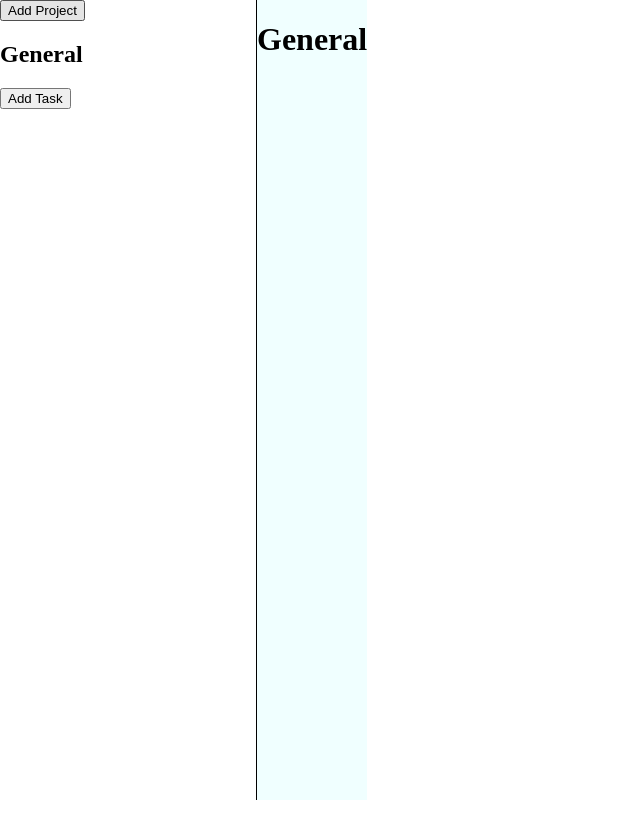
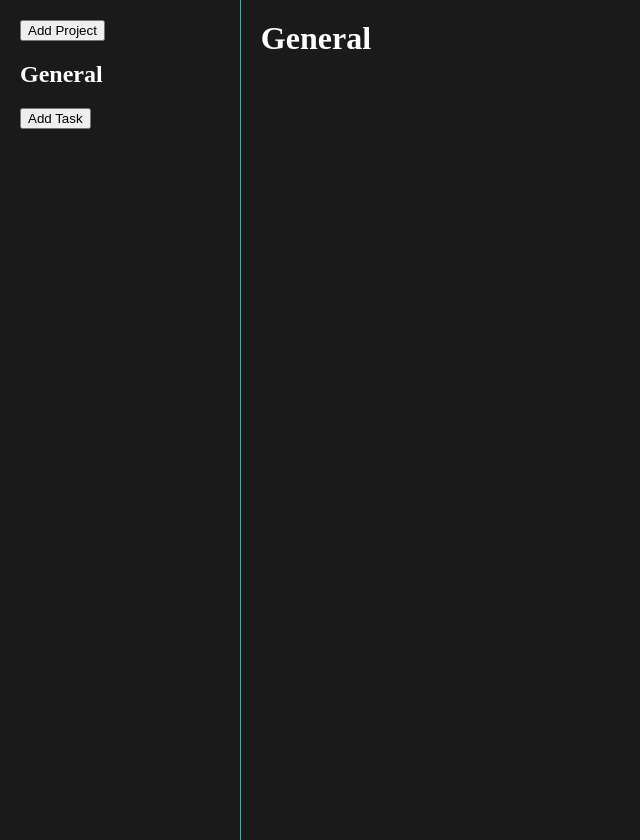
Before and after one commit to cmchen678/todo-list, a website built with webpack: page src/template.html in a window 1280 px wide. Shown: the whole page, without its empty margins (0-640 px from the left). Before the commit the page ends 800 px from the top, so only its background shows below. Built offline with nearby package versions, Linux system fonts and the light colour scheme.

Commit message:
add css colors and grid layout to task display

```diff
--- a/src/style.css
+++ b/src/style.css
@@ -1,10 +1,28 @@
+:root {
+    --primary-color: #1a1a1a;
+    --secondary-color: #121212;
+    --text-primary: white;
+    --text-secondary: rgba(255, 255, 255, 0.7);
+    --accent: #17b9bd;
+}
+
 html {
     height: 100%;
+    background-color: var(--primary-color);
+    color: white;
+    margin: 0;
+    padding: 0;
 }
 
 body {
     min-height: 100%;
     margin: 0;
+    padding: 0;
+}
+
+h1, h4 {
+    padding: 0;
+    margin-top: 0px;
 }
 
 .container {
@@ -12,13 +30,29 @@ body {
 }
 
 .sidebar {
-    border-right: 1px solid black;
+    border-right: 1px solid var(--accent);
     height: 100vh;
     width: 20%;
+    padding: 20px;
 }
 
 .content-container {
-    background-color: azure;
+    padding: 20px;
+    width: 100%;
+}
+
+.card-container {
+    display: grid;
+    grid-template-columns: repeat(auto-fit, minmax(250px, 1fr));
+    gap: 20px;
+    align-items: start;
+}
+
+.task-card {
+    background-color: var(--secondary-color);
+    border: 1px solid var(--accent);
+    border-radius: 10px;
+    padding: 20px;
 }
 
 .collapsible-container {
```
